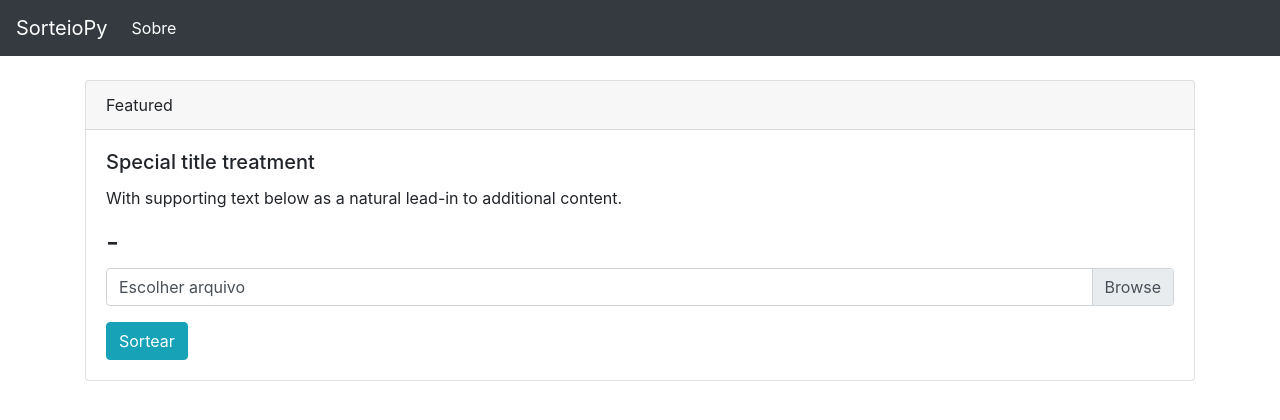
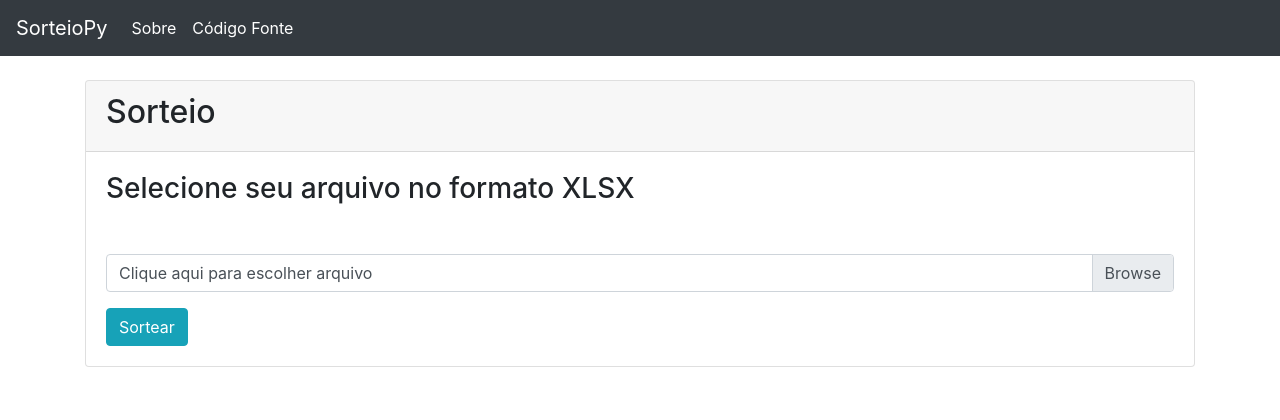
Before and after one commit to iagovirgilio/sorteiopy, a Django app: page / in a window 1280 px wide. Shown: the top 420 px of the page. Run offline with Django 3.2, Linux system fonts and the light colour scheme; some libraries are stand-ins or nearby versions.

Commit message:
Adicionado arquivo README.md

```diff
--- a/sort/templates/sort/base.html
+++ b/sort/templates/sort/base.html
@@ -54,6 +54,9 @@
             <li class="nav-item active">
                 <a class="nav-link" href="#">Sobre <span class="sr-only">(current)</span></a>
             </li>
+            <li class="nav-item active">
+                <a class="nav-link" target="_blank" href="https://github.com/iagovirgilio/sorteiopy">Código Fonte</a>
+            </li>
         </ul>
     </div>
 </nav>
--- a/sort/templates/sort/sorteio.html
+++ b/sort/templates/sort/sorteio.html
@@ -6,12 +6,15 @@
 
     <div class="card" style="width: 100%">
         <div class="card-header">
-            Featured
+            <h2>Sorteio</h2>
         </div>
         <div class="card-body">
-            <h5 class="card-title">Special title treatment</h5>
-            <p class="card-text">With supporting text below as a natural lead-in to additional content.</p>
-            <h3>{{ numero }} - {{ nome }}</h3>
+            {% if not nome %}
+                <h3 class="card-text mb-5">Selecione seu arquivo no formato XLSX</h3>
+            {% endif %}
+            {% if nome %}
+                <h3 class="card-text mb-5">Parabéns, {{ numero }} - {{ nome }}! Você foi premiado.</h3>
+            {% endif %}
 
             <form action="{% url 'sorteio' %}" method="post" id="form-upload" enctype="multipart/form-data">
                 {% csrf_token %}
@@ -20,18 +23,18 @@
                 <div class="input-group mb-3">
                     <div class="custom-file">
                         {{ form.file }}
-                        <label class="custom-file-label" for="id_file" aria-describedby="inputGroupFileAddon02">Escolher arquivo</label>
+                        <label class="custom-file-label" for="id_file" aria-describedby="inputGroupFileAddon02">Clique aqui para escolher arquivo</label>
                     </div>
                 </div>
                 <button class="btn btn-info" type="submit">Sortear</button>
                 {% endif %}
-
             </form>
 
             {% if nome %}
-                <a href="javascript:window.location.reload(true)" class="btn btn-info">Sortear Novamente</a>
-                <a href="./" class="btn btn-info">Carregar novo arquivo</a>
+                <a href="javascript:window.location.reload(true)" class="btn btn-info mb-3">Sortear Novamente</a>
+                <a href="./" class="btn btn-info mb-3">Carregar novo arquivo</a>
             {% endif %}
+
         </div>
     </div>
 
```
Also changed, not shown: README.md (added).
